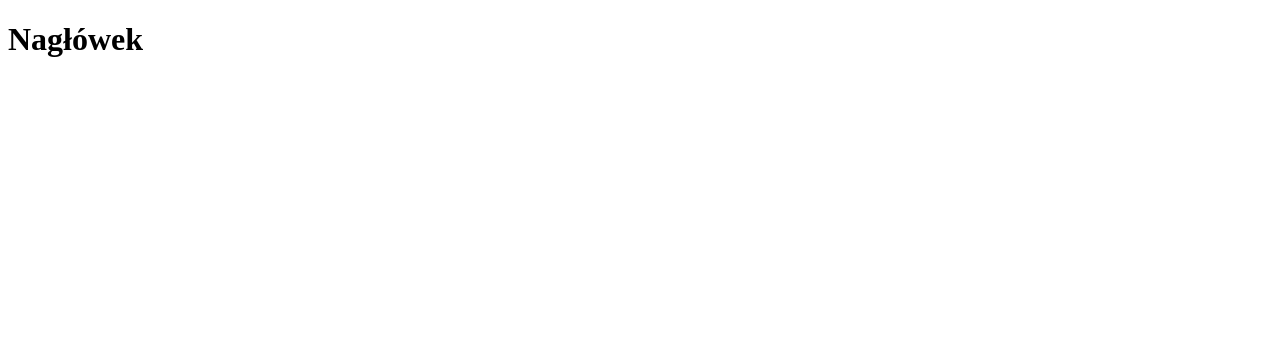
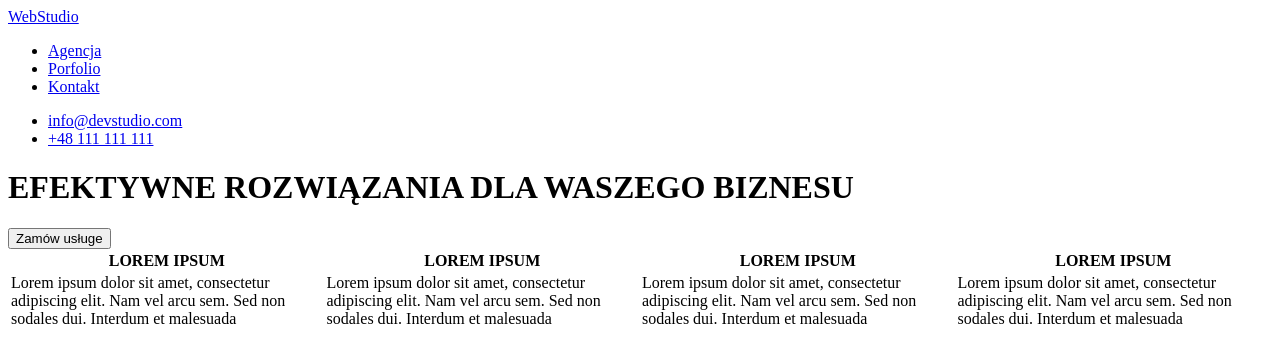
Before and after one commit to GrzegorzKR/goit-markup-hw-01, a plain HTML site: page index.html in a window 1280 px wide. Drawn offline with Linux system fonts and the light colour scheme.

Commit message:
Utworzyłem Header z menu oraz tabelę

```diff
--- a/index.html
+++ b/index.html
@@ -4,9 +4,62 @@
     <meta charset="UTF-8" />
     <meta http-equiv="X-UA-Compatible" content="IE=edge" />
     <meta name="viewport" content="width=device-width, initial-scale=1.0" />
-    <title>Document</title>
+    <title>Zadanie domowe nr 1</title>
   </head>
+
   <body>
-    <h1>Nagłówek</h1>
+    <header>
+      <a href="/">WebStudio</a>
+      <!--Menu-->
+      <nav>
+        <ul>
+          <li><a href="/Agencja">Agencja</a></li>
+          <li><a href="/Portfolio">Porfolio</a></li>
+          <li><a href="/Kontakt">Kontakt</a></li>
+        </ul>
+      </nav>
+      <!--Contacts link-->
+      <ul>
+        <li><a href="mailto:info@devstudio.com">info@devstudio.com</a></li>
+        <li><a href="tel:+48111111111">+48 111 111 111</a></li>
+      </ul>
+
+      <!--Header-->
+      <div>
+        <h1>EFEKTYWNE ROZWIĄZANIA DLA WASZEGO BIZNESU</h1>
+        <button type="button">Zamów usługe</button>
+      </div>
+    </header>
+
+    <!--Main section-->
+    <main>
+      <table>
+        <tr>
+          <th>LOREM IPSUM</th>
+          <th>LOREM IPSUM</th>
+          <th>LOREM IPSUM</th>
+          <th>LOREM IPSUM</th>
+        </tr>
+        <tr>
+          <td>
+            Lorem ipsum dolor sit amet, consectetur adipiscing elit. Nam vel arcu sem. Sed non
+            sodales dui. Interdum et malesuada
+          </td>
+          <td>
+            Lorem ipsum dolor sit amet, consectetur adipiscing elit. Nam vel arcu sem. Sed non
+            sodales dui. Interdum et malesuada
+          </td>
+          <td>
+            Lorem ipsum dolor sit amet, consectetur adipiscing elit. Nam vel arcu sem. Sed non
+            sodales dui. Interdum et malesuada
+          </td>
+          <td>
+            Lorem ipsum dolor sit amet, consectetur adipiscing elit. Nam vel arcu sem. Sed non
+            sodales dui. Interdum et malesuada
+          </td>
+        </tr>
+      </table>
+
+    </main>
   </body>
 </html>
```
